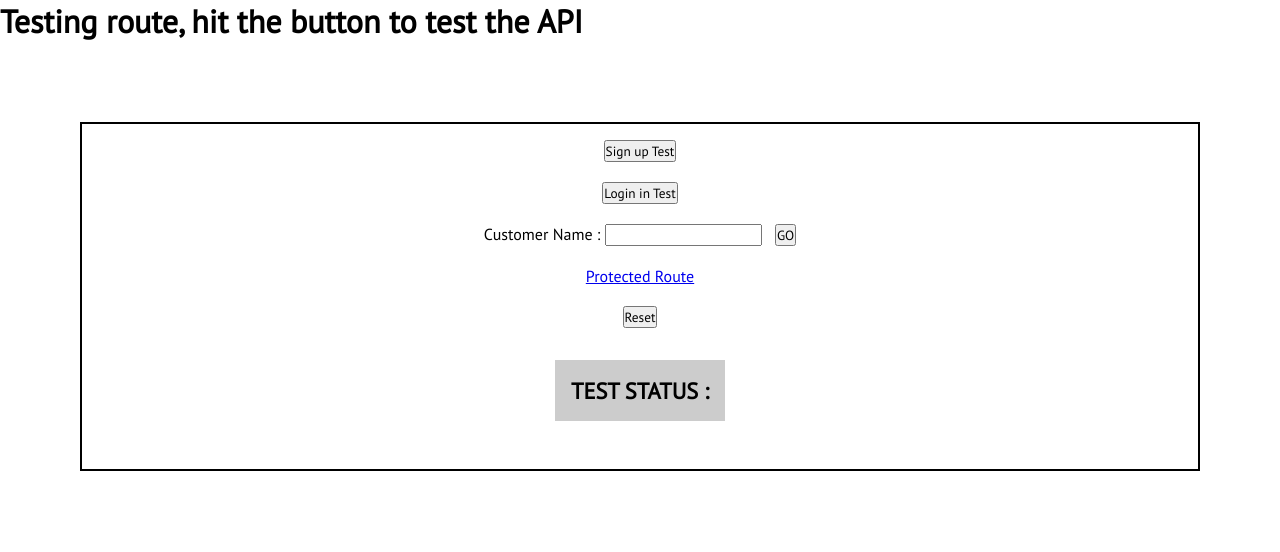
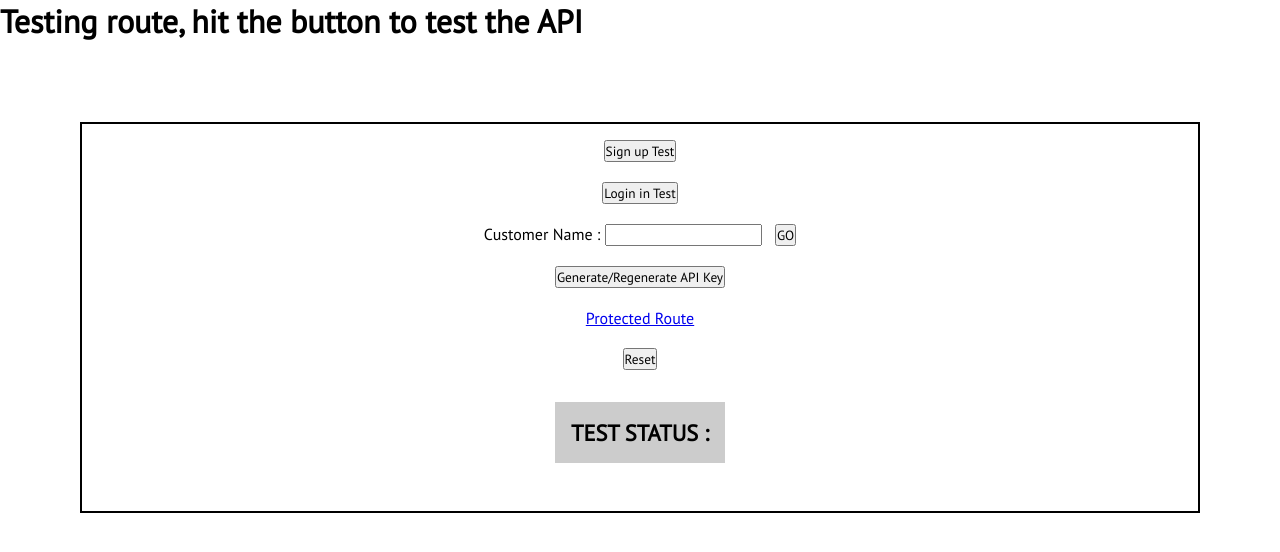
Before and after one commit to VikrantRamesh/Webalytics---Analytics-App, a React (Create React App) app in the folder App/client/: page /test in a window 1280 px wide. Shown: the top 552 px of the page. Built offline with nearby package versions, Linux system fonts and the light colour scheme; the HTML template or start-up script is replaced by a standard one.

Commit message:
APIhandler enabled

```diff
--- a/App/client/src/BackendTesting.js
+++ b/App/client/src/BackendTesting.js
@@ -43,6 +43,11 @@ const BackendTesting = () => {
         setResponse(JSON.stringify(reqData));
     }
 
+    const APIKeyHandler = async() => {
+        const reqData = await apiCaller({endpoint: 'generateAPIkey', query: {username: 'Dolph'}}, {}, 'POST', 'application/json');
+        setResponse(JSON.stringify(reqData));
+    }
+
 
 
     return(
@@ -63,6 +68,8 @@ const BackendTesting = () => {
                 <input type="text" onChange={(e) => setValue(e.target.value)} id="customer"></input>
                 <button type="button" id="getDetails" onClick={testFunc} style={{'marginLeft' : '1em'}}>GO</button>
                </div>
+               <br></br>
+                <button type="button" onClick={APIKeyHandler}>Generate/Regenerate API Key</button>
                 <br></br>
                <Link to="/protected">Protected Route</Link>
                 <br></br>
```
